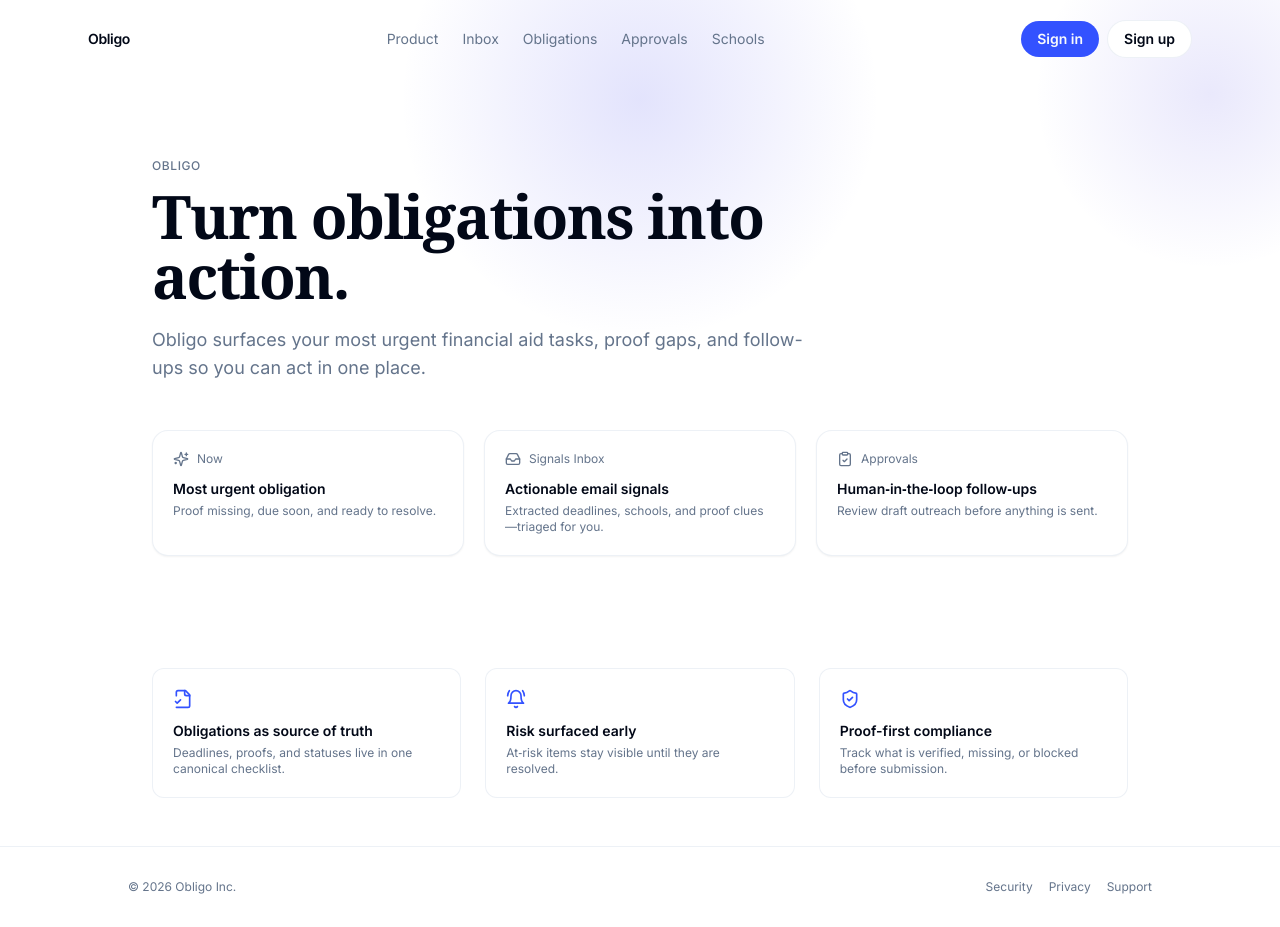
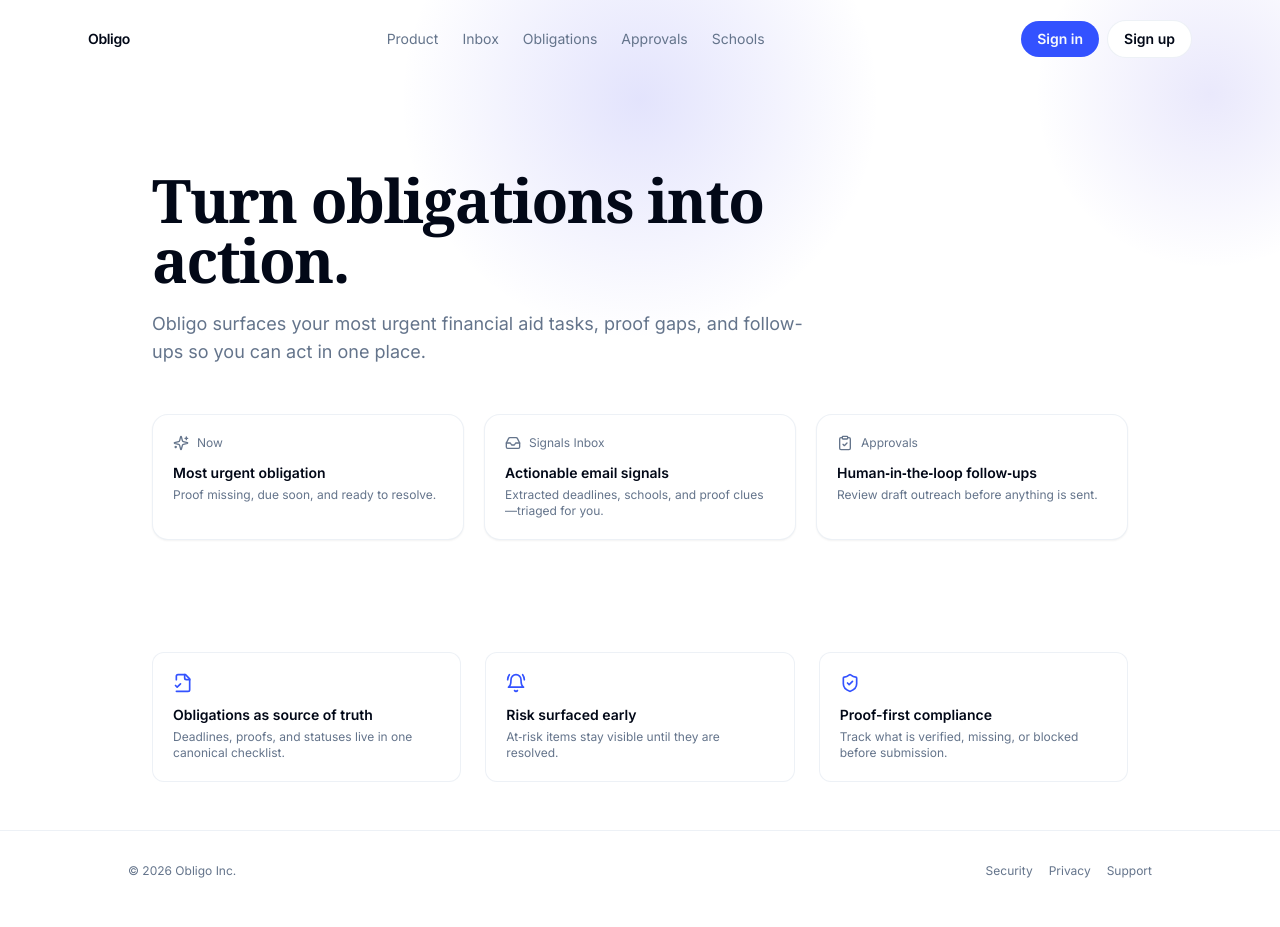
Before and after one commit to Cventura12/my-project, a Next.js app in the folder obligo-next/: page / in a window 1280 px wide. Built offline with nearby package versions, Linux system fonts and the light colour scheme; no server answers.

Commit message:
Remove hero eyebrow label

```diff
--- a/obligo-next/src/app/page.tsx
+++ b/obligo-next/src/app/page.tsx
@@ -50,9 +50,6 @@
       {/* Hero */}
       <section className="relative z-10 max-w-5xl mx-auto px-6 pt-20 pb-16">
         <div className="max-w-3xl">
-          <p className="text-xs font-medium uppercase tracking-wider text-muted-foreground">
-            Obligo
-          </p>
           <h1
             className="mt-3 text-4xl sm:text-6xl font-semibold tracking-tight text-foreground"
             style={{ fontFamily: "\"Playfair Display\", \"Georgia\", serif" }}
```
